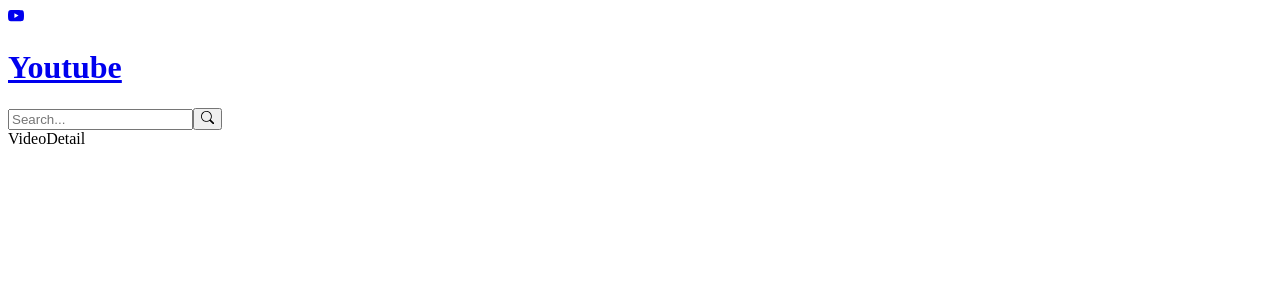
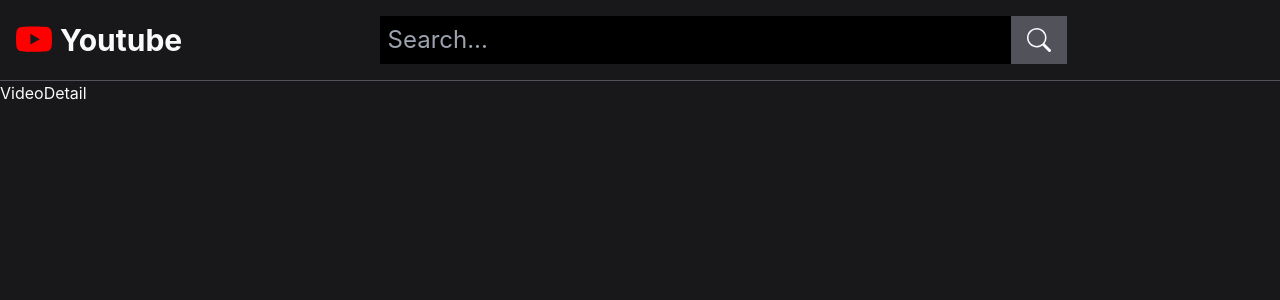
Before and after one commit to JiEun11/youtube, a React (Create React App) app: page /videos/watch/1 in a window 1280 px wide. Shown: the top 300 px of the page. Built offline with nearby package versions, Linux system fonts and the light colour scheme.

Commit message:
style: SearchHeader 스타일 적용 by tailwind

```diff
--- a/package.json
+++ b/package.json
@@ -36,5 +36,8 @@
       "last 1 firefox version",
       "last 1 safari version"
     ]
+  },
+  "devDependencies": {
+    "tailwindcss": "^3.4.9"
   }
 }
--- a/src/components/SearchHeader.jsx
+++ b/src/components/SearchHeader.jsx
@@ -19,14 +19,14 @@
   }, [keyword])
 
   return (
-    <header>
-      <Link to='/'>
-        <BsYoutube />
-        <h1>Youtube</h1>
+    <header className='w-full flex p-4 text-2xl border-b border-zinc-600'>
+      <Link to='/'className='flex items-center'>
+        <BsYoutube className='text-4xl text-brand'/>
+        <h1 className='font-bold ml-2 text-3xl'>Youtube</h1>
       </Link>
-      <form onSubmit={handleSubmit}>
-        <input type="text" placeholder='Search...' value={text} onChange={(e) => setText(e.target.value)} />
-        <button><BsSearch /></button>
+      <form onSubmit={handleSubmit} className='w-full flex justify-center'>
+        <input type="text" placeholder='Search...' value={text} onChange={(e) => setText(e.target.value)} className='w-7/12 p-2 outline-none bg-black text-gray-50'/>
+        <button className='bg-zinc-600 px-4'><BsSearch /></button>
       </form>
     </header>
   )
--- /dev/null
+++ b/src/index.css
@@ -0,0 +1,26 @@
+@tailwind base;
+@tailwind components;
+@tailwind utilities;
+
+body {
+  margin: 0;
+  font-family: -apple-system, BlinkMacSystemFont, 'Segoe UI', 'Roboto', 'Oxygen',
+    'Ubuntu', 'Cantarell', 'Fira Sans', 'Droid Sans', 'Helvetica Neue',
+    sans-serif;
+  -webkit-font-smoothing: antialiased;
+  -moz-osx-font-smoothing: grayscale;
+  width: 100vw;
+  height: 100vh;
+  @apply flex flex-col items-center;
+  @apply bg-zinc-900 text-gray-50;
+}
+
+#root {
+  /* root의 최대 너비 지정 */
+  @apply w-full max-w-screen-2xl;
+}
+
+code {
+  font-family: source-code-pro, Menlo, Monaco, Consolas, 'Courier New',
+    monospace;
+}
--- a/src/index.js
+++ b/src/index.js
@@ -6,7 +6,7 @@
 import NotFound from './pages/NotFound';
 import Videos from './pages/Videos';
 import VideoDetail from './pages/VideoDetail';
-
+import './index.css';
 
 
 const router = createBrowserRouter([
--- /dev/null
+++ b/tailwind.config.js
@@ -0,0 +1,12 @@
+/** @type {import('tailwindcss').Config} */
+module.exports = {
+  content: ['./src/**/*.{js,jsx}'],
+  theme: {
+    extend: {
+      colors:{
+        brand: '#FF0000',
+      }
+    },
+  },
+  plugins: [],
+}
```
Also changed, not shown: 1 other file (tests, documents, lock files or other folders).
